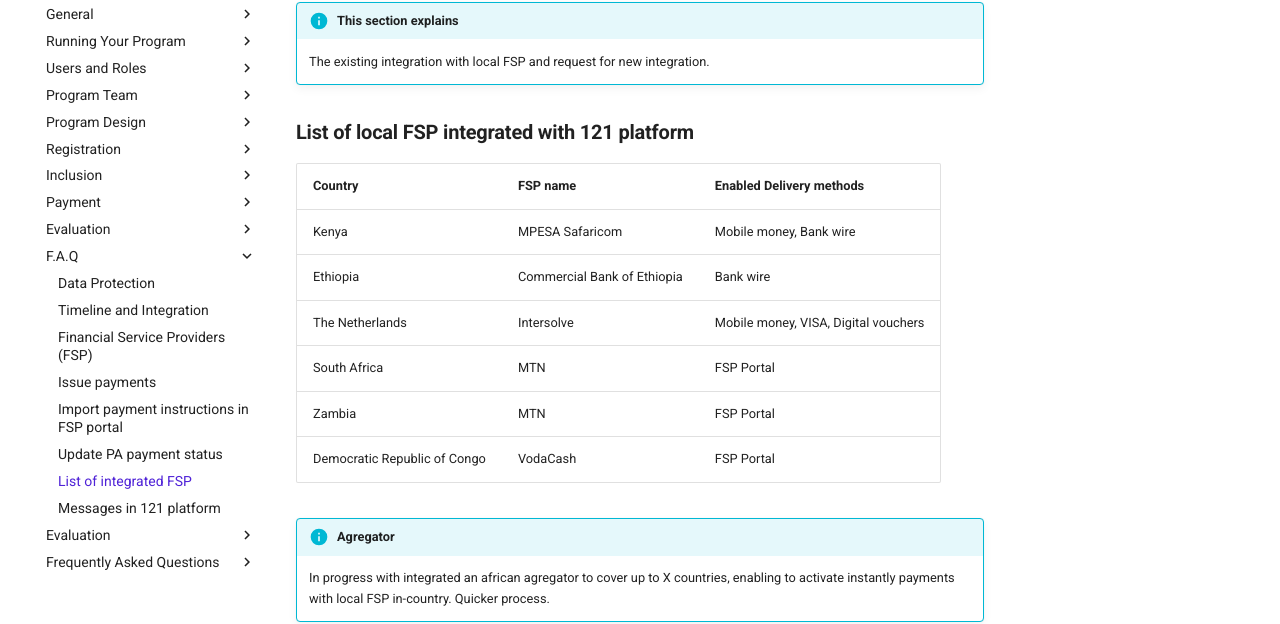
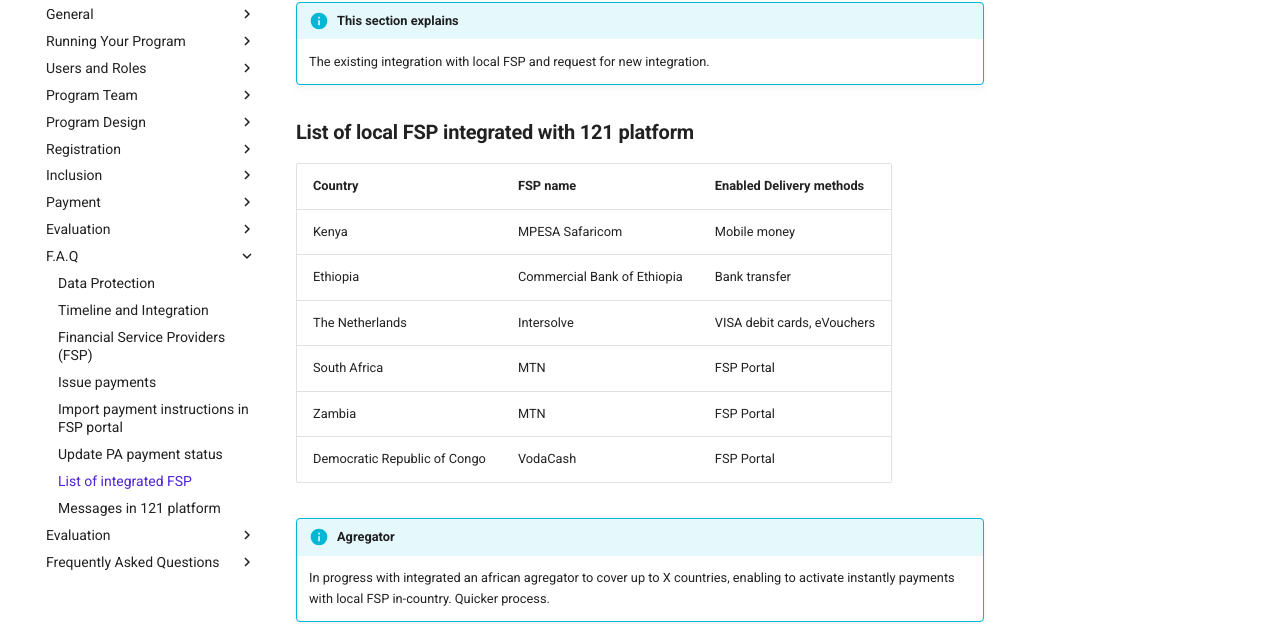
Before and after one commit to rodekruis/data-service-catalogue, an MkDocs documentation site: the page built from docs/payment/integration-fsp.md, in a window 1280 px wide and 900 px high. Shown: the part 178-802 px from the top of the window. Built offline with MkDocs 1.6.1 and Material for MkDocs 9.7.7, drawn with Linux system fonts in a browser that asks for light colours.

Commit message:
small changes

```diff
--- a/docs/payment/integration-fsp.md
+++ b/docs/payment/integration-fsp.md
@@ -10,9 +10,9 @@
 
 | Country  | FSP name | Enabled Delivery methods |
 | :------ | :------ | :------ |
-| Kenya | MPESA Safaricom | Mobile money, Bank wire |
-| Ethiopia | Commercial Bank of Ethiopia | Bank wire |
-| The Netherlands | Intersolve | Mobile money, VISA, Digital vouchers |
+| Kenya | MPESA Safaricom | Mobile money |
+| Ethiopia | Commercial Bank of Ethiopia | Bank transfer |
+| The Netherlands | Intersolve | VISA debit cards, eVouchers |
 | South Africa | MTN | FSP Portal |
 | Zambia | MTN | FSP Portal |
 | Democratic Republic of Congo | VodaCash | FSP Portal |
```
